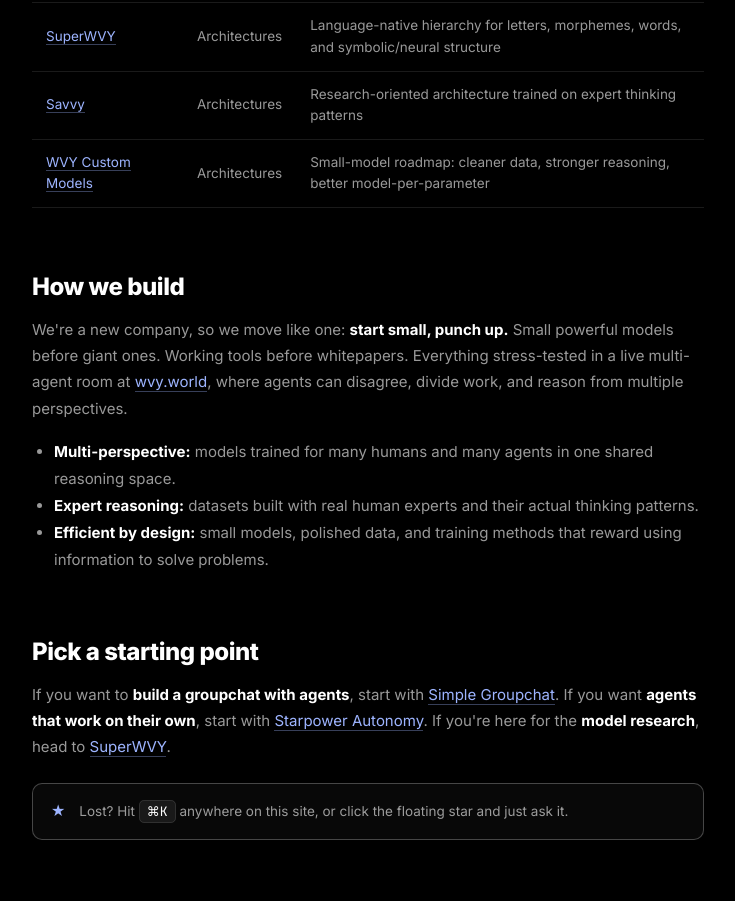
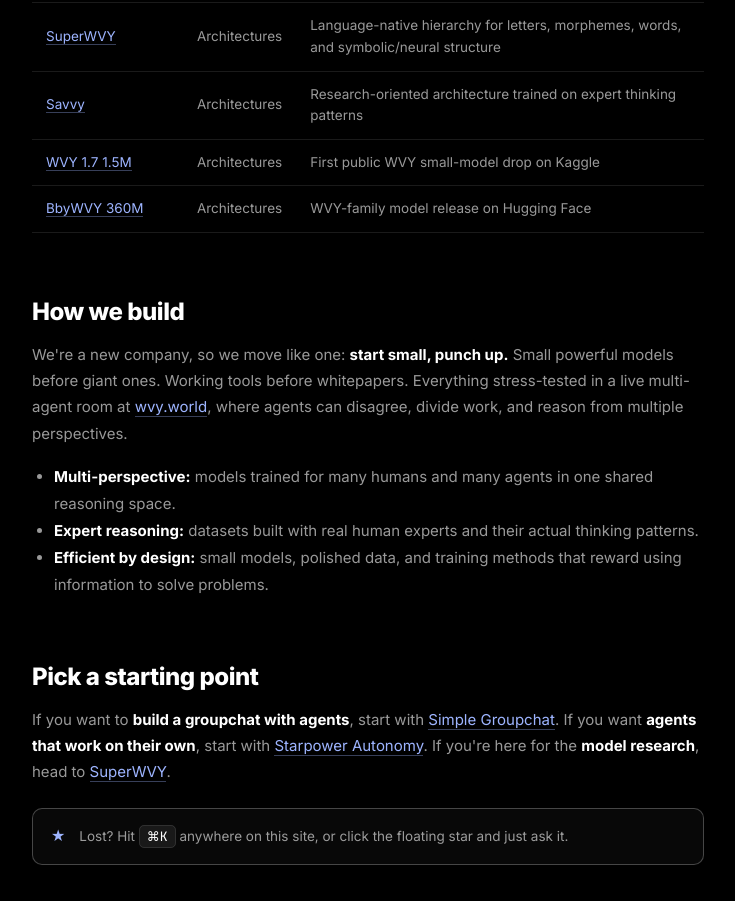
Before and after one commit to StarpowerTechnology/StarpowerTechnology, a plain HTML site: page docs/index.html in a window 1280 px wide. Shown: the part 898-1799 px from the top of the page, without its empty margins (292-1027 px from the left). Drawn offline with nearby package versions, Linux system fonts and the light colour scheme.

Commit message:
Promote WVY model releases

```diff
--- a/docs/index.html
+++ b/docs/index.html
@@ -65,7 +65,8 @@
             <tr><td><a class="inline" href="simple-groupchat.html">Simple Groupchat</a></td><td>DevTools</td><td>Two agents sharing context, challenging assumptions, and working from different perspectives</td></tr>
             <tr><td><a class="inline" href="superwvy.html">SuperWVY</a></td><td>Architectures</td><td>Language-native hierarchy for letters, morphemes, words, and symbolic/neural structure</td></tr>
             <tr><td><a class="inline" href="savvy.html">Savvy</a></td><td>Architectures</td><td>Research-oriented architecture trained on expert thinking patterns</td></tr>
-            <tr><td><a class="inline" href="wvy-custom-models.html">WVY Custom Models</a></td><td>Architectures</td><td>Small-model roadmap: cleaner data, stronger reasoning, better model-per-parameter</td></tr>
+            <tr><td><a class="inline" href="wvy-custom-models.html">WVY 1.7 1.5M</a></td><td>Architectures</td><td>First public WVY small-model drop on Kaggle</td></tr>
+            <tr><td><a class="inline" href="https://huggingface.co/StarpowerTechnology/BbyWVY-360m">BbyWVY 360M</a></td><td>Architectures</td><td>WVY-family model release on Hugging Face</td></tr>
           </tbody>
         </table>
 
```
